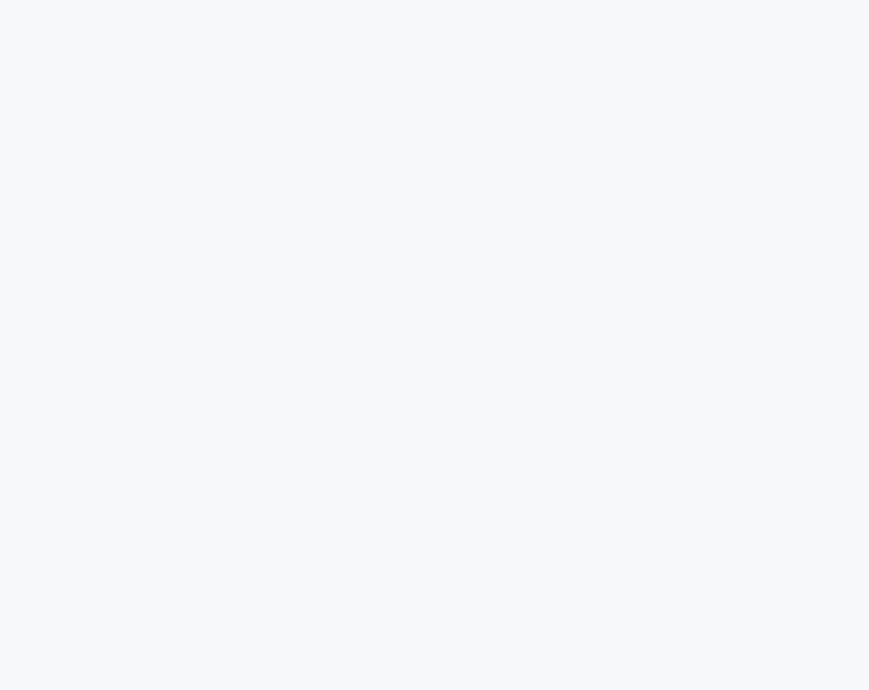
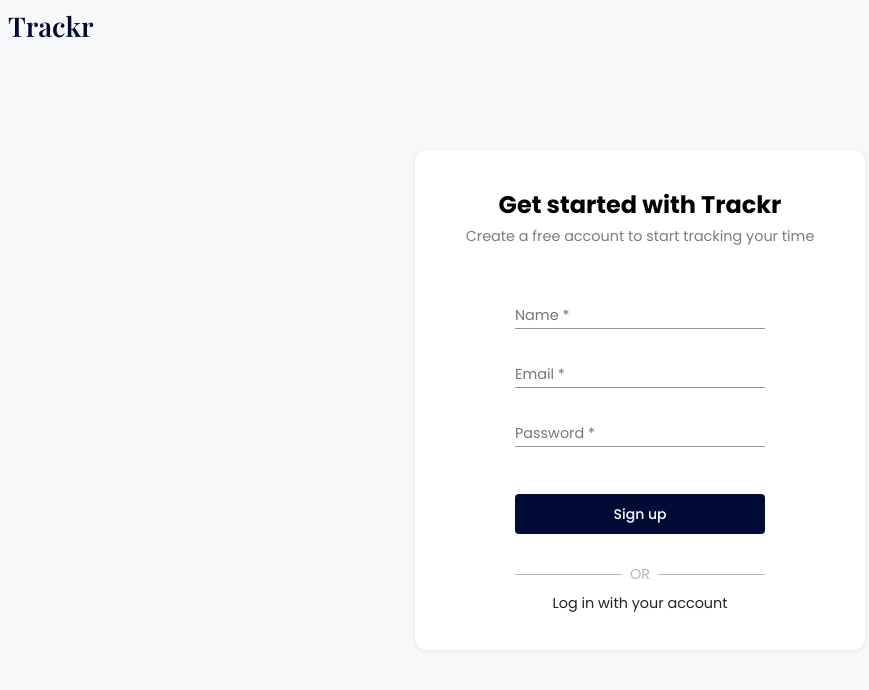
Before and after one commit to vjvillareal/trackr-test-app, an Angular app: page /register in a window 1280 px wide. Before the commit this address led to /. Shown: the top 690 px of the page, without its empty margins (0-869 px from the left). Built offline with nearby package versions, Linux system fonts and the light colour scheme.

Commit message:
Add Register page & components

```diff
--- a/src/app/app-routing.module.ts
+++ b/src/app/app-routing.module.ts
@@ -1,9 +1,11 @@
 import { NgModule } from '@angular/core';
 import { RouterModule, Routes } from '@angular/router';
 import { LoginComponent } from './pages/login/login.component';
+import { RegisterComponent } from './pages/register/register.component';
 
 const routes: Routes = [
   { path: 'login', component: LoginComponent },
+  { path: 'register', component: RegisterComponent },
   { path: '',   redirectTo: 'login', pathMatch: 'full' },
 ];
 
--- a/src/app/app.module.ts
+++ b/src/app/app.module.ts
@@ -5,6 +5,7 @@ import { AppComponent } from './app.component';
 import { LoginModule } from './pages/login/login.module';
 import { AppRoutingModule } from './app-routing.module';
 import { BrowserAnimationsModule } from '@angular/platform-browser/animations';
+import { RegisterModule } from './pages/register/register.module';
 
 @NgModule({
   declarations: [
@@ -12,9 +13,10 @@ import { BrowserAnimationsModule } from '@angular/platform-browser/animations';
   ],
   imports: [
     BrowserModule,
-    LoginModule,
     AppRoutingModule,
     BrowserAnimationsModule,
+    LoginModule,
+    RegisterModule,
   ],
   providers: [],
   bootstrap: [AppComponent]
--- /dev/null
+++ b/src/app/components/register/register-form/register-form.component.html
@@ -0,0 +1,33 @@
+<div class="form-container box-container">
+  <div class="header-texts-container">
+    <p class="page-header-text">Get started with Trackr</p>
+    <p class="page-details-text">Create a free account to start tracking your time</p>
+  </div>
+  <div class="forms-container">
+    <mat-form-field class="mat-form-field-custom wide-forms">
+      <mat-label>Name</mat-label>
+      <input matInput type="text" required>
+    </mat-form-field>
+    <mat-form-field class="mat-form-field-custom wide-forms">
+      <mat-label>Email</mat-label>
+      <input matInput type="email" required>
+    </mat-form-field>
+    <mat-form-field class="mat-form-field-custom wide-forms">
+      <mat-label>Password</mat-label>
+      <input matInput type="password" required>
+    </mat-form-field>
+  </div>
+  <a [routerLink]="['/home/tracking']">
+    <button mat-flat-button class="custom-btn wide-forms">Sign up</button>
+  </a>
+  <div class="btm-btn-container">
+    <div class="divider-container">
+      <div class="line-divider"></div>
+      <p class="text-divider">OR</p>
+      <div class="line-divider"></div>
+    </div>
+    <a [routerLink]="['']">
+      <button mat-flat-button class="secondary-flat-btn">Log in with your account</button>
+    </a>
+  </div>
+</div>
--- /dev/null
+++ b/src/app/components/register/register-form/register-form.component.scss
@@ -0,0 +1,43 @@
+.form-container {
+  position: absolute;
+  top: 50%;
+  left: 50%;
+  transform: translate(-50%, -50%);
+  width: 450px;
+  max-width: 80%;
+  height: 500px;
+  max-height: 100%;
+}
+
+.forms-container {
+  display: flex;
+  flex-direction: column;
+  align-items: flex-start;
+  justify-content: center;
+}
+
+.btm-btn-container {
+  display: flex;
+  flex-direction: column;
+  align-items: center;
+}
+
+.divider-container {
+  width: 250px;
+  display: flex;
+  flex-direction: row;
+  align-items: center;
+}
+
+.text-divider {
+  flex-shrink: 2;
+  margin: 0 0.5rem;
+  font-size: 0.9rem;
+  color: #b8b8b8;
+}
+
+.line-divider {
+  flex-grow: 2;
+  height: 1px;
+  background: #b8b8b8;
+}
--- /dev/null
+++ b/src/app/components/register/register-form/register-form.component.ts
@@ -0,0 +1,15 @@
+import { Component, OnInit } from '@angular/core';
+
+@Component({
+  selector: 'app-register-form',
+  templateUrl: './register-form.component.html',
+  styleUrls: ['./register-form.component.scss']
+})
+export class RegisterFormComponent implements OnInit {
+
+  constructor() { }
+
+  ngOnInit(): void {
+  }
+
+}
--- /dev/null
+++ b/src/app/pages/register/register.component.html
@@ -0,0 +1,2 @@
+<p class="logo-text">Trackr</p>
+<app-register-form></app-register-form>
--- /dev/null
+++ b/src/app/pages/register/register.component.scss
@@ -0,0 +1,6 @@
+.logo-text {
+  font-size: 1.7rem;
+  font-weight: 600;
+  margin: 0.5rem 0 0 0.5rem;
+  display: inline-block;
+}
--- /dev/null
+++ b/src/app/pages/register/register.component.ts
@@ -0,0 +1,15 @@
+import { Component, OnInit } from '@angular/core';
+
+@Component({
+  selector: 'app-register',
+  templateUrl: './register.component.html',
+  styleUrls: ['./register.component.scss']
+})
+export class RegisterComponent implements OnInit {
+
+  constructor() { }
+
+  ngOnInit(): void {
+  }
+
+}
```
Also changed, not shown: src/app/pages/register/register.module.ts (added, +25 -0 lines).
